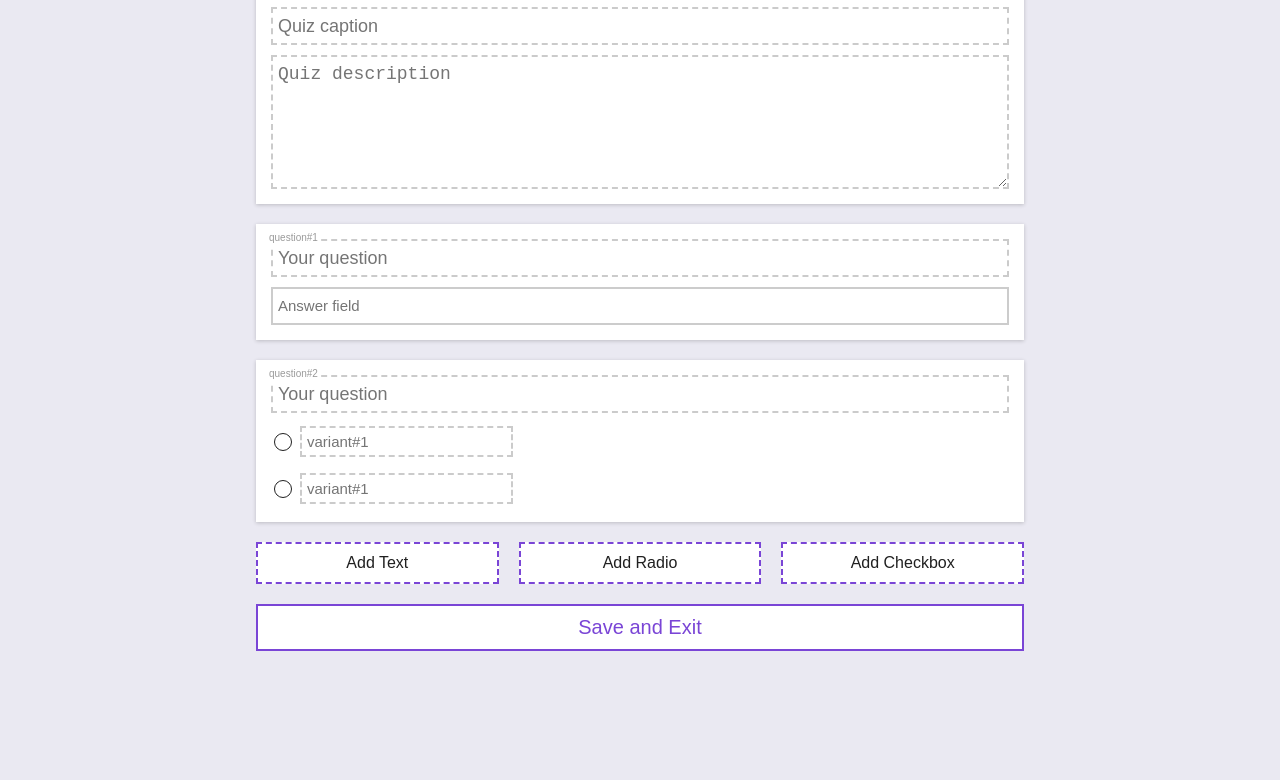
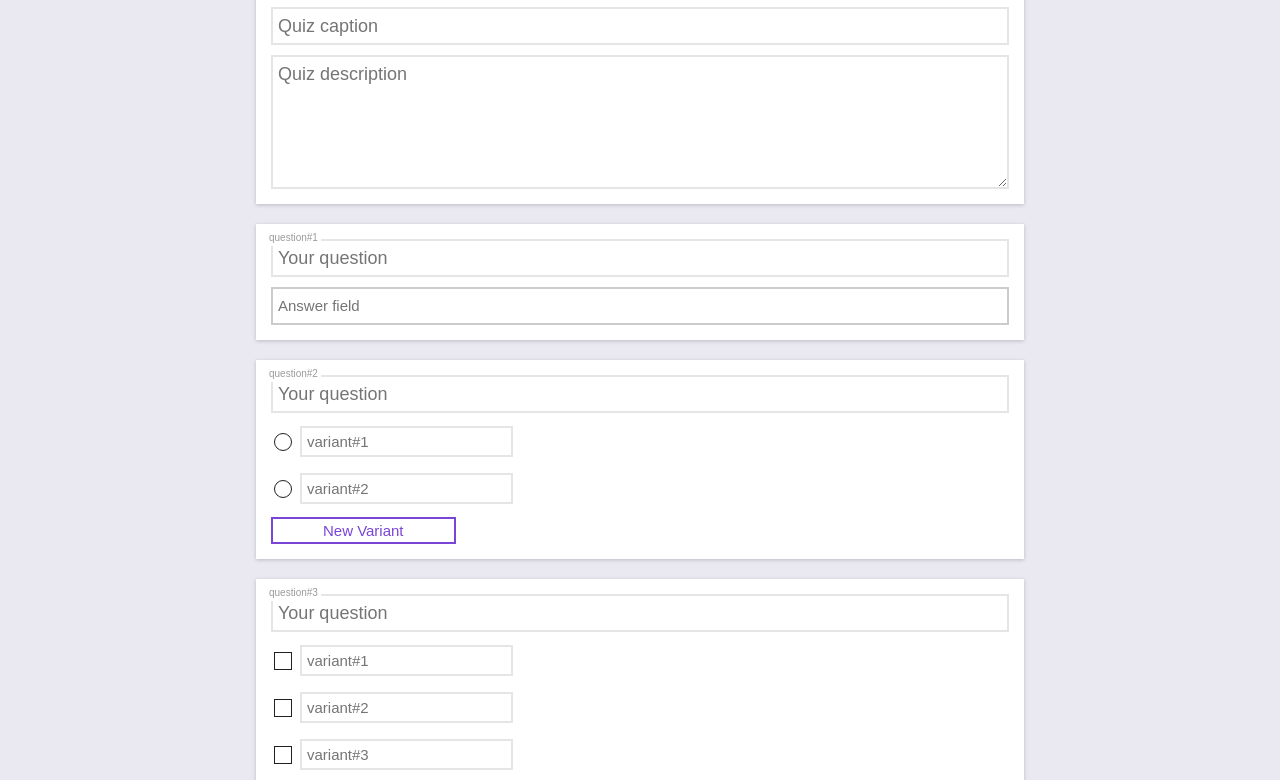
Before and after one commit to Depiflaks/quiz, a plain HTML site: page new-quiz.html in a window 1280 px wide. Shown: the part 172-952 px from the top of the page. Before the commit the page ends 889 px from the top, so only its background shows below. Drawn offline with Linux system fonts and the light colour scheme; no server answers.

Commit message:
js 1.1.2

```diff
--- a/js/main.js
+++ b/js/main.js
@@ -1,4 +1,4 @@
-const API_GATEWAY = 'http://127.0.0.1:8081';
+const API_GATEWAY = 'http://127.0.0.1:8080';
 
 async function fetchQuizData() {
     let response = await fetch(API_GATEWAY + '/quiz/list');
--- /dev/null
+++ b/js/processing-changes.js
@@ -0,0 +1,12 @@
+// задаём начальные переменные
+let addButtons = document.querySelectorAll('.new-q-choise');
+console.log(addButtons);
+
+for (let button of addButtons) {
+    button.onclick = function() {
+        if (button.value === "checkbox") {
+            let newBlock = document.createElement('div');
+
+        }
+    }
+}
--- a/new-quiz.html
+++ b/new-quiz.html
@@ -6,7 +6,6 @@
     <title>New QUIZ</title>
     <link rel="stylesheet" href="public/quiz-style.css">
     <link rel="stylesheet" href="public/add-quiz-style.css">
-    <script src="js/main.js"></script>
 </head>
 
 <body>
@@ -22,29 +21,54 @@
         <form class="quiz-form" method="post">
             <div class="question">
                 <h1>New Quiz</h1>
-                <input type="text" name="question1" class="text-input" placeholder="Quiz caption">
-                <textarea name="question2" id="comment-field" rows="5"
+                <input type="text" name="caption" class="text-input" placeholder="Quiz caption">
+                <textarea name="description" id="comment-field" rows="5"
                 placeholder="Quiz description" class="text-input"></textarea>
             </div>
 
             <div class="question">
-                <label for="question3" class="q-label">question#1</label>
-                <input type="text" id="question3" class="text-input" placeholder="Your question">
+                <label for="q1" class="q-label">question#1</label>
+                <input type="text" id="q1" class="text-input" placeholder="Your question">
                 <input type="text" class="text-input" placeholder="Answer field" disabled>
             </div>
 
             <div class="question">
-                <label for="question4" class="q-label">question#2</label>
-                <input type="text" name="question4" class="text-input" placeholder="Your question">
+                <label for="q2" class="q-label">question#2</label>
+                <input type="text" name="q2" class="text-input" placeholder="Your question">
 
-                <input type="radio" name="question4" value="q1var1" id="q1var1" class="radio-input">
-                <label for="q1var1">
-                    <input type="text" name="question4" class="text-input" placeholder="variant#1">
+                <input type="radio" name="q2" value="q2var1" id="q2var1" class="radio-input">
+                <label for="q2var1">
+                    <input type="text" class="text-input" placeholder="variant#1">
                 </label>
-                <input type="radio" name="question4" value="q1var1" id="q2var1" class="radio-input">
-                <label for="q1var1">
-                    <input type="text" name="question4" class="text-input" placeholder="variant#1">
+
+                <input type="radio" name="q2" value="q2var2" id="q2var2" class="radio-input">
+                <label for="q2var2">
+                    <input type="text" class="text-input" placeholder="variant#2">
                 </label>
+
+                <button class="quiz-button">New Variant</button>
+            </div>
+
+            <div class="question">
+                <label for="q3" class="q-label">question#3</label>
+                <input type="text" name="q3" class="text-input" placeholder="Your question">
+
+                <input type="checkbox" name="q3" value="q3var1" id="q3var1" class="checkbox-input">
+                <label for="q3var1">
+                    <input type="text" class="text-input" placeholder="variant#1">
+                </label>
+
+                <input type="checkbox" name="q3" value="q3var2" id="q3var2" class="checkbox-input">
+                <label for="q3var2">
+                    <input type="text" class="text-input" placeholder="variant#2">
+                </label>
+
+                <input type="checkbox" name="q3" value="q3var3" id="q3var3" class="checkbox-input">
+                <label for="q3var3">
+                    <input type="text" class="text-input" placeholder="variant#3">
+                </label>
+
+                <button class="quiz-button">New Variant</button>
             </div>
 
             <div class="add-block">
@@ -65,7 +89,7 @@
 
         </ul>
     </footer>
-
+    <script src="js/processing-changes.js"></script>
 </body>
 
 </html>
--- a/public/add-quiz-style.css
+++ b/public/add-quiz-style.css
@@ -14,12 +14,13 @@
 .new-q-choise + label {
     padding: 10px;
     background-color: white;
-    border: 2px dashed #7A45D6;
+    border: 2px solid #e5e5e5;
     text-align: center;
 }
 
 .new-q-choise + label:hover {
     color: #7A45D6;
+    border-color: #7A45D6;
 }
 
 .text-input + input {
@@ -41,3 +42,15 @@ label .text-input {
     font-size: 15px;
     line-height: 15px;
 }
+
+textarea {
+    font-family: Arial, sans-serif;
+    font-size: 15px;
+    color: #202020;
+}
+
+.question .quiz-button {
+    font-size: 15px;
+    padding: 3px;
+    width: 25%;
+}
--- a/public/quiz-style.css
+++ b/public/quiz-style.css
@@ -91,7 +91,7 @@ main {
 
 .text-input {
     padding: 5px;
-    border: 2px dashed rgba(0, 0, 0, 0.2);
+    border: 2px solid #e5e5e5;
     line-height: 24px;
     font-size: 18px;
     background-color: white;
@@ -141,13 +141,13 @@ main {
 }
 
 .text-input:focus {
-    border: 2px dashed #7A45D6;
+    border: 2px solid #7A45D6;
     outline: none;
 }
 
 .description {
     font-size: large;
-    color: #202020
+    color: #202020;
 }
 
 .description div {
--- a/serv/index.js
+++ b/serv/index.js
@@ -13,4 +13,4 @@ app.get('/quiz/list', (req, res) => {
 });
 
 
-app.listen(8081, () => console.log('Listening...'));
+app.listen(8080, () => console.log('Listening...'));
```
Also changed, not shown: index.html (indentation only).
